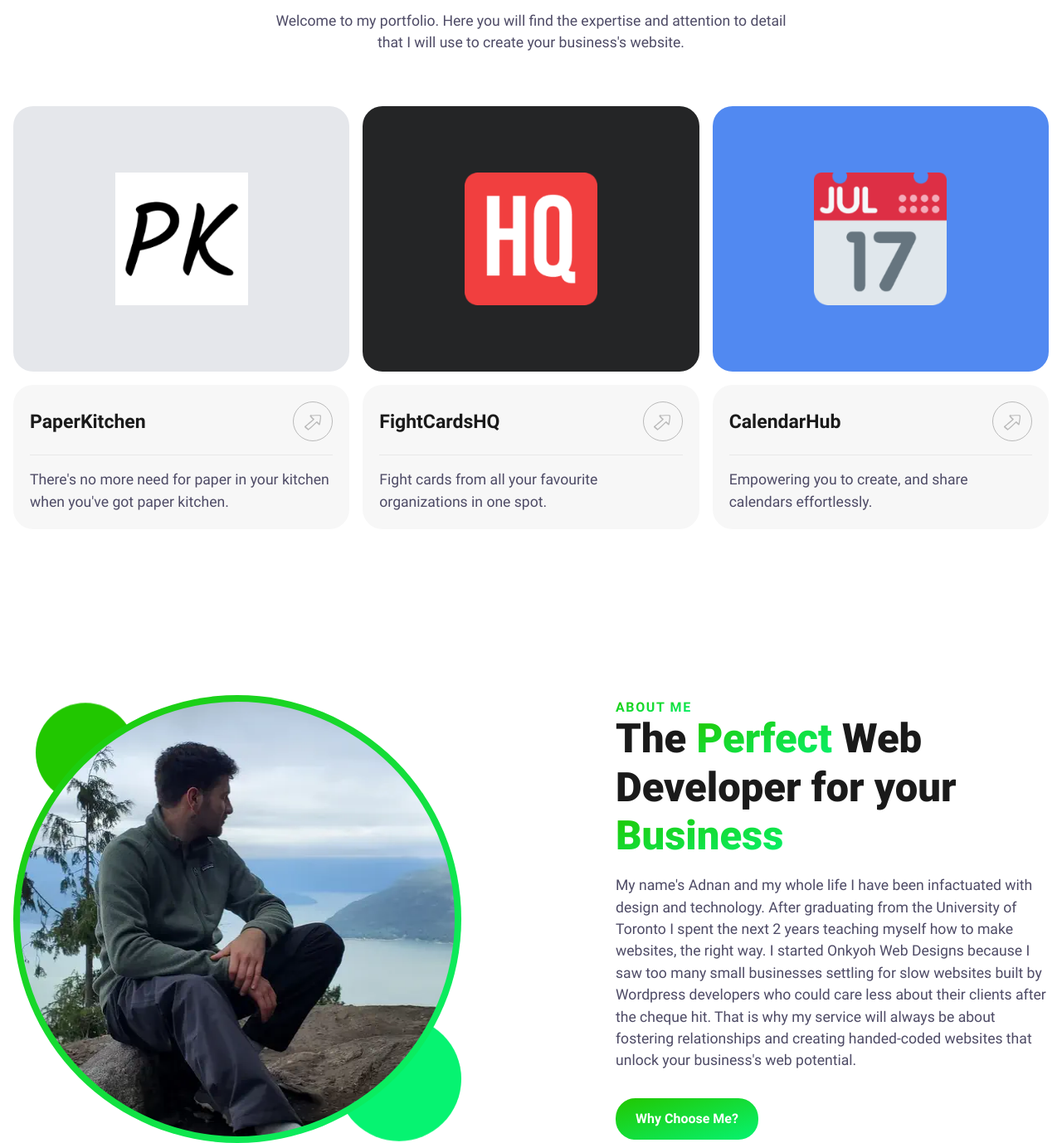
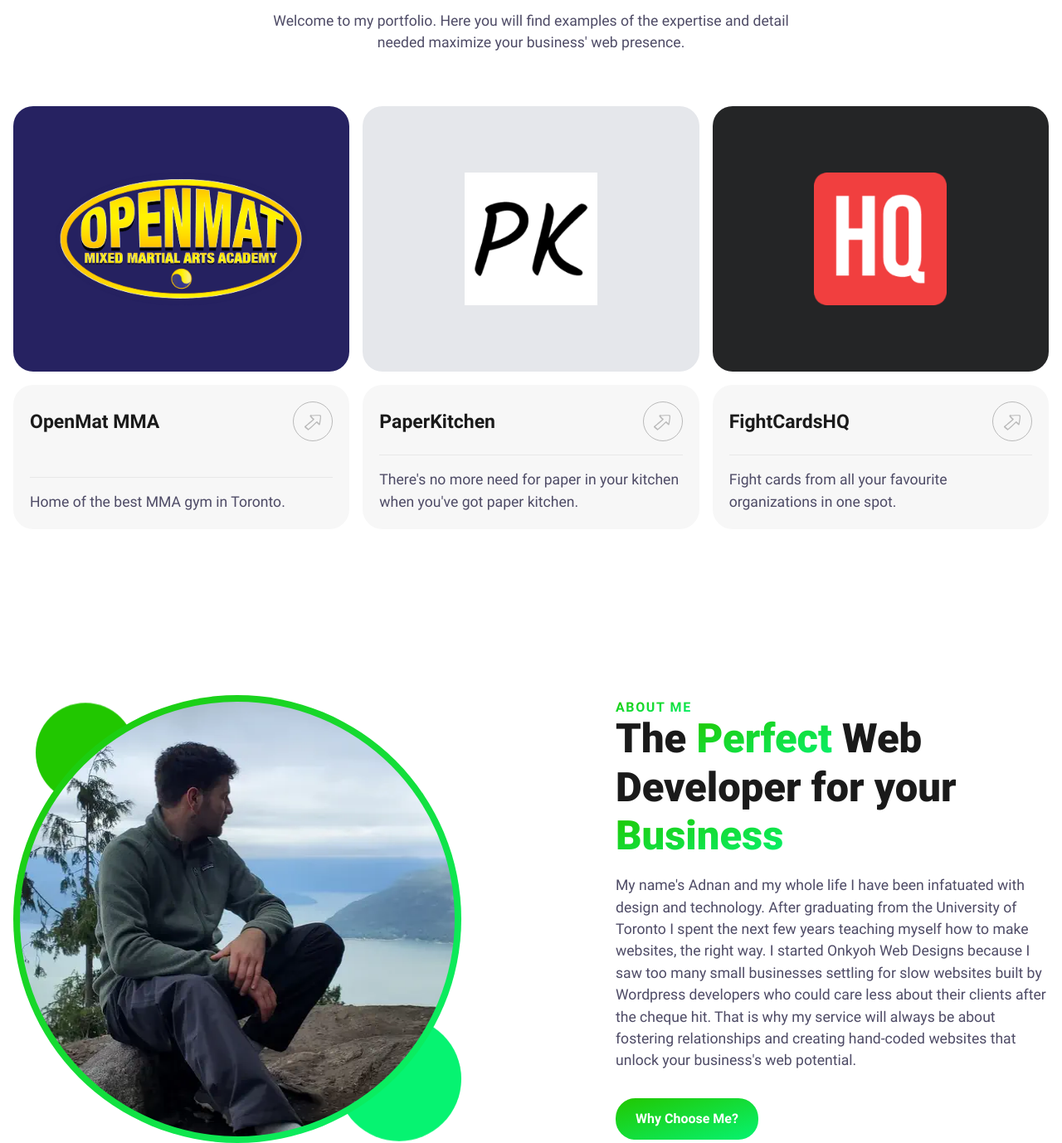
Before and after one commit to onkyoh/OWD, an Eleventy site: page src/index.html in a window 1280 px wide. Shown: the part 4080-5458 px from the top of the page at 83% size. Built offline with nearby package versions, Linux system fonts and the light colour scheme; Eleventy itself is replaced by a stand-in of ours; files that its build step writes are made by us from their sources.

Commit message:
openmat and google analytics

```diff
--- a/src/_includes/layouts/base.html
+++ b/src/_includes/layouts/base.html
@@ -69,6 +69,20 @@
     <!-- Sitewide Stylesheets and Scripts -->
     <link rel="stylesheet" href="/assets/css/root.css" />
     <script defer src="/assets/js/nav.js"></script>
+    <!-- Google tag (gtag.js) -->
+    <script
+      defer
+      src="https://www.googletagmanager.com/gtag/js?id=G-RYD6CQ5VVW"
+    ></script>
+    <script defer>
+      window.dataLayer = window.dataLayer || [];
+      function gtag() {
+        dataLayer.push(arguments);
+      }
+      gtag("js", new Date());
+
+      gtag("config", "G-RYD6CQ5VVW");
+    </script>
 
     {% block head %}{% endblock %}
 
--- a/src/assets/sass/local.scss
+++ b/src/assets/sass/local.scss
@@ -938,8 +938,8 @@
     #fc {
       background-color: #242526;
     }
-    #ch {
-      background-color: #5189f1;
+    #om {
+      background-color: #262261;
     }
 
     .cs-item-text {
--- a/src/index.html
+++ b/src/index.html
@@ -563,11 +563,46 @@
         <span class="cs-span">Solutions</span>
       </h2>
       <p class="cs-text">
-        Welcome to my portfolio. Here you will find the expertise and attention
-        to detail that I will use to create your business's website.
+        Welcome to my portfolio. Here you will find examples of the expertise
+        and detail needed maximize your business' web presence.
       </p>
     </div>
     <ul class="cs-card-group">
+      <li class="cs-item">
+        <a class="cs-link" href="https://www.openmat.ca/" target="_blank">
+          <picture class="cs-picture" id="om">
+            <img
+              decoding="async"
+              src="/assets/images/OM-icon.png"
+              alt="OpenMat MMA banner"
+              loading="lazy"
+              width="192"
+              height="192"
+              aria-hidden="true"
+            />
+          </picture>
+          <div class="cs-item-text">
+            <h3 class="cs-h3">
+              OpenMat MMA
+              <picture class="cs-icon-wrapper">
+                <img
+                  class="cs-icon"
+                  decoding="async"
+                  src="/assets/svgs/arrow.svg"
+                  loading="lazy"
+                  alt="arrow"
+                  width="50"
+                  height="50"
+                  aria-hidden="true"
+                />
+              </picture>
+            </h3>
+            <div class="cs-info">
+              <p class="cs-text">Home of the best MMA gym in Toronto.</p>
+            </div>
+          </div>
+        </a>
+      </li>
       <li class="cs-item">
         <a class="cs-link" href="https://www.paperkitchen.ca" target="_blank">
           <picture class="cs-picture" id="pk">
@@ -643,43 +678,6 @@
           </div>
         </a>
       </li>
-      <li class="cs-item">
-        <a class="cs-link" href="https://www.calendarhub.ca" target="_blank">
-          <picture class="cs-picture" id="ch">
-            <img
-              decoding="async"
-              src="/assets/images/CH-icon.png"
-              alt="CalendarHub banner"
-              loading="lazy"
-              width="192"
-              height="192"
-              aria-hidden="true"
-            />
-          </picture>
-          <div class="cs-item-text">
-            <h3 class="cs-h3">
-              CalendarHub
-              <picture class="cs-icon-wrapper">
-                <img
-                  class="cs-icon"
-                  decoding="async"
-                  src="/assets/svgs/arrow.svg"
-                  loading="lazy"
-                  alt="arrow"
-                  width="50"
-                  height="50"
-                  aria-hidden="true"
-                />
-              </picture>
-            </h3>
-            <div class="cs-info">
-              <p class="cs-text">
-                Empowering you to create, and share calendars effortlessly.
-              </p>
-            </div>
-          </div>
-        </a>
-      </li>
     </ul>
   </div>
 </section>
@@ -713,13 +711,13 @@
         <span class="cs-span">Business</span>
       </h2>
       <p class="cs-text">
-        My name's Adnan and my whole life I have been infactuated with design
-        and technology. After graduating from the University of Toronto I spent
-        the next 2 years teaching myself how to make websites, the right way. I
+        My name's Adnan and my whole life I have been infatuated with design and
+        technology. After graduating from the University of Toronto I spent the
+        next few years teaching myself how to make websites, the right way. I
         started Onkyoh Web Designs because I saw too many small businesses
         settling for slow websites built by Wordpress developers who could care
         less about their clients after the cheque hit. That is why my service
-        will always be about fostering relationships and creating handed-coded
+        will always be about fostering relationships and creating hand-coded
         websites that unlock your business's web potential.
       </p>
       <a href="/about" class="cs-button-solid">Why Choose Me?</a>
```
Also changed, not shown: src/assets/images/CH-icon.png (deleted), src/assets/images/OM-icon.png (added).
